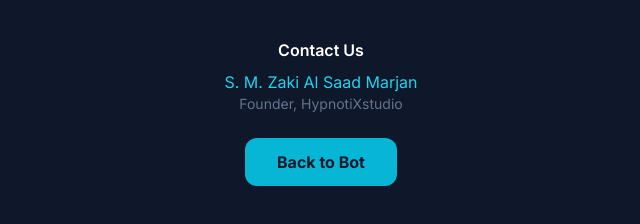
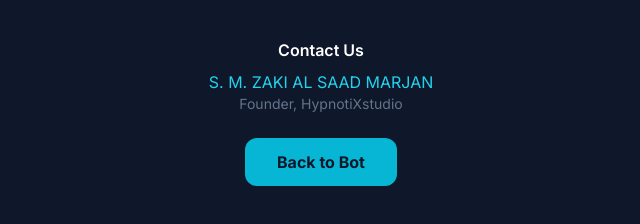
Before and after one commit to ZakiAlSaad/PrivacyPolicy_HypnotiXstudioBOT, a plain HTML site: page index.html in a window 1280 px wide. Shown: the part 1327-1551 px from the top of the page, 319-959 px from the left. Drawn offline with nearby package versions, Linux system fonts and the light colour scheme.

Commit message:
About Section Modified

```diff
--- a/index.html
+++ b/index.html
@@ -85,7 +85,7 @@
 
             <footer class="mt-16 pt-12 border-t border-white/10 text-center reveal">
                 <h3 class="text-white font-semibold mb-2">Contact Us</h3>
-                <p class="text-cyan-400 font-medium">S. M. Zaki Al Saad Marjan</p>
+                <p class="text-cyan-400 font-medium">S. M. ZAKI AL SAAD MARJAN</p>
                 <p class="text-sm text-slate-500">Founder, HypnotiXstudio</p>
                 <a href="https://t.me/HypnotiXstudio_bot" class="inline-block mt-6 px-8 py-3 bg-cyan-500 text-slate-900 font-bold rounded-xl hover:bg-cyan-400 transition-colors">
                     Back to Bot
```
